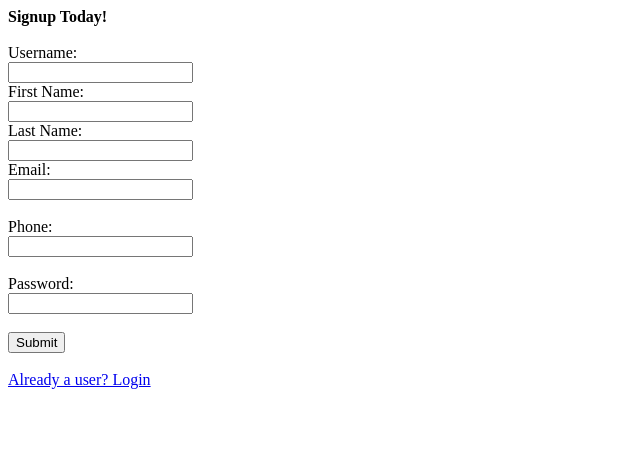
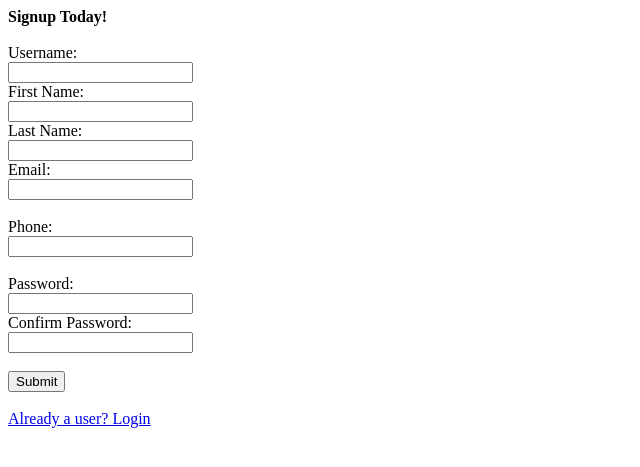
Before and after one commit to anupampatil44/djangologin, a Django app: page /register/ in a window 1280 px wide. Shown: the top 467 px of the page, without its empty margins (0-640 px from the left). Run offline with Django 3.2, Linux system fonts and the light colour scheme.

Commit message:
added confirm password

```diff
--- a/login/user/templates/user/signup.html
+++ b/login/user/templates/user/signup.html
@@ -30,6 +30,8 @@
   <input type="text" id="phone" name="phone" value=><br><br>
 <label for="password">Password:</label><br>
   <input type="password" id="password" name="password" value=><br>
+    <label for="cpassword">Confirm Password:</label><br>
+  <input type="password" id="cpassword" name="cpassword" value=><br>
     <br>
         <input type="submit" value="Submit">
     <br><br>
--- a/login/user/views.py
+++ b/login/user/views.py
@@ -22,15 +22,20 @@ def register(request):
         email=request.POST['email']
         username = request.POST['username']
         password=request.POST['password']
+        cpassword=request.POST['cpassword']
         f_name = request.POST['f_name']
         l_name=request.POST['l_name']
         phone=request.POST['phone']
+
         try:
             obj=Register()
             form =User.objects.create_user(username=username,first_name=f_name,last_name=l_name,email=email,password=password,)
             obj.user=form
             obj.phone=phone
-            obj.save()
+            if password==cpassword:
+                obj.save()
+            else:
+                messages.error(request, 'passwords don\'t match.' )
         except:
             messages.error(request, 'username already taken, try something else.')
 
```
Also changed, not shown: login/db.sqlite3.
